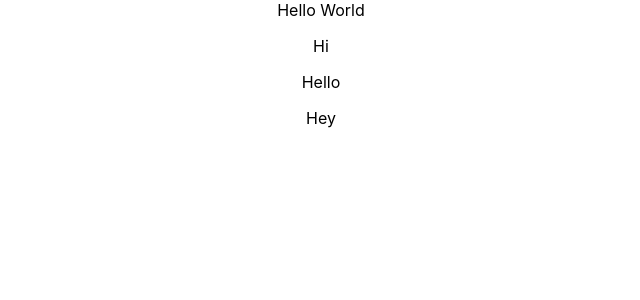
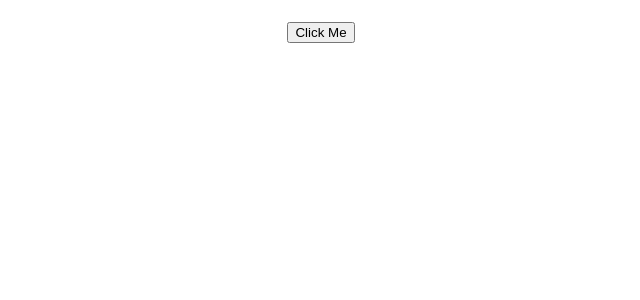
Before and after one commit to Sumanvith/blog-app, a React (Create React App) app: page / in a window 1280 px wide. Shown: the top 300 px of the page, without its empty margins (319-959 px from the left). Built offline with nearby package versions, Linux system fonts and the light colour scheme.

Commit message:
Click event with userEvent

```diff
--- a/package.json
+++ b/package.json
@@ -7,10 +7,10 @@
     "@testing-library/dom": "^10.4.0",
     "@testing-library/jest-dom": "^6.6.3",
     "@testing-library/react": "^16.3.0",
-    "@testing-library/user-event": "^13.5.0",
+    "@testing-library/user-event": "^14.6.1",
     "react": "^19.1.0",
     "react-dom": "^19.1.0",
-    "react-scripts": "5.0.1",
+    "react-scripts": "^5.0.1",
     "web-vitals": "^2.1.4"
   },
   "scripts": {
@@ -38,6 +38,6 @@
     ]
   },
   "devDependencies": {
-    "typescript": "^5.8.3"
+    "typescript": "^4.9.5"
   }
 }
--- a/src/App.js
+++ b/src/App.js
@@ -1,14 +1,12 @@
+import { useState } from "react";
 import "./App.css";
 
 function App() {
+  const [data, setData] = useState("");
   return (
     <div className="App">
-      <div>
-        Hello World
-        <p>Hi</p>
-        <p>Hello</p>
-        <p>Hey</p>
-      </div>
+      <h1>{data}</h1>
+      <button onClick={() => setData("hello")}>Click Me</button>
     </div>
   );
 }
```
Also changed, not shown: 2 other files (tests, documents, lock files or other folders).
